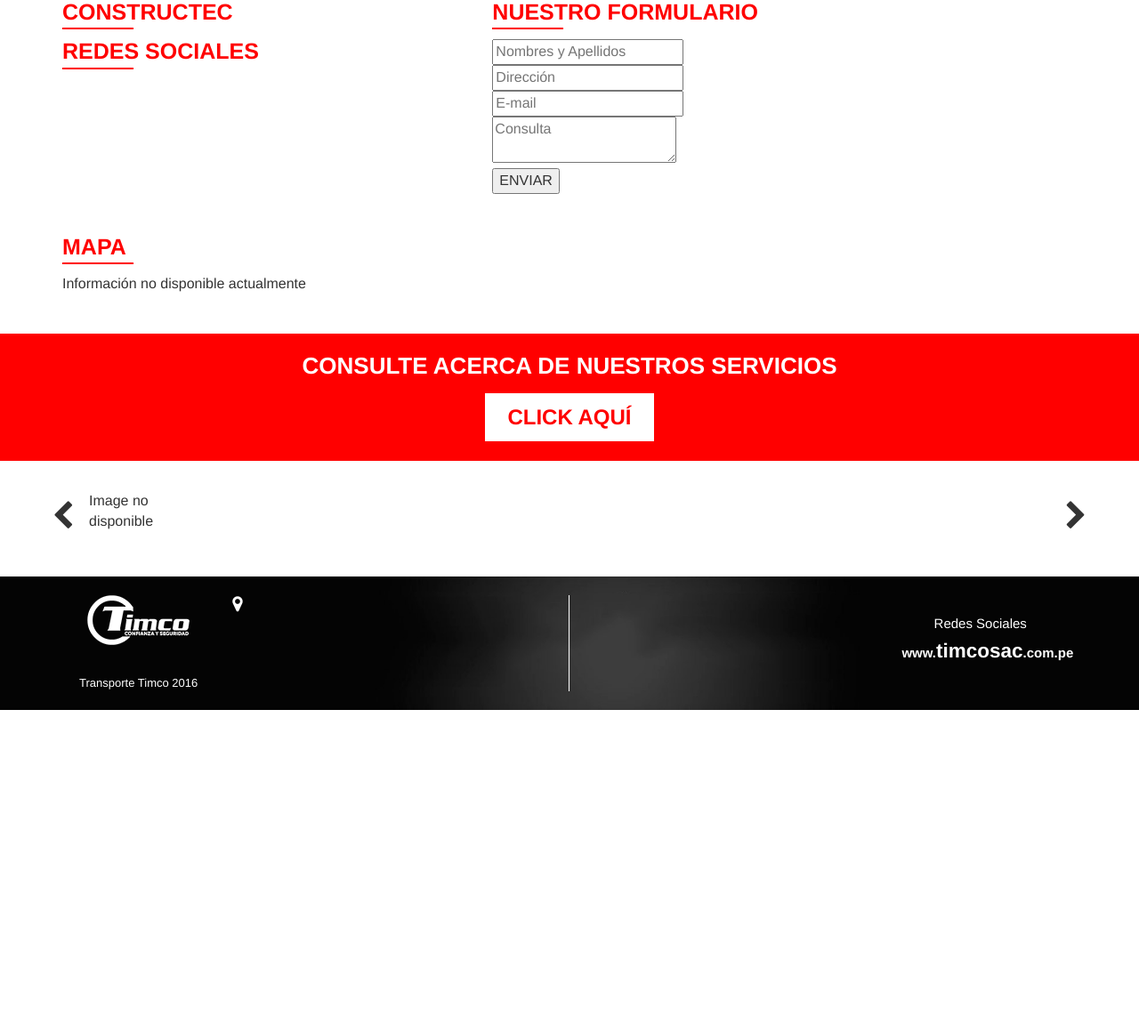
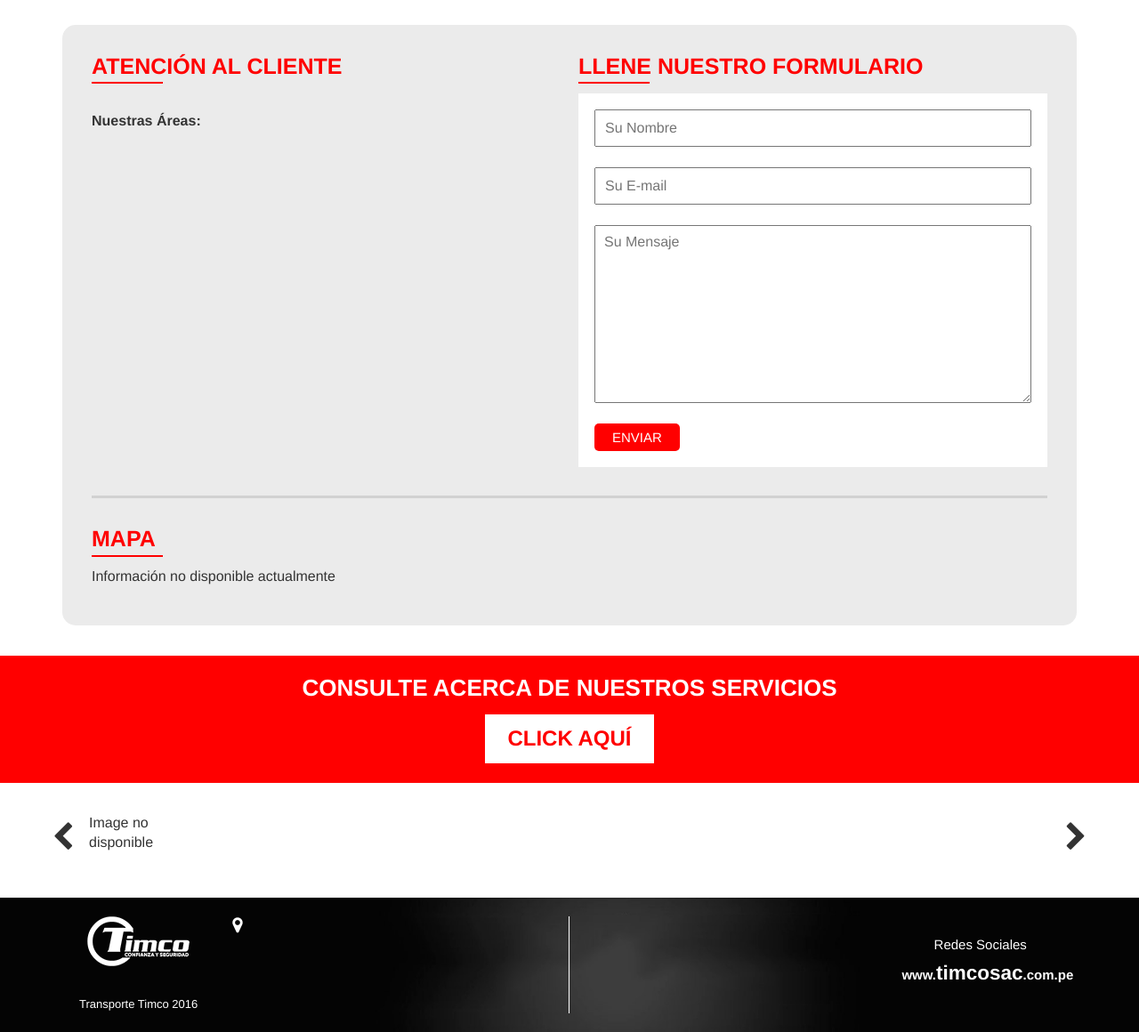
Before and after one commit to JDarkGreen/timco, a WordPress theme: template themes/timcosac/page-contacto.php in a window 1280 px wide. Shown: the part 328-1488 px from the top of the page at 89% size. Before the commit the page ends 1126 px from the top, so only its background shows below. Run offline with PHP 8.4 and a stand-in for WordPress, Linux system fonts and the light colour scheme; the site name, menu and one post (Sample post) are stand-ins, and other content is empty; some libraries are stand-ins or nearby versions.

Commit message:
update contacto

```diff
--- a/themes/timcosac/css/master.sass
+++ b/themes/timcosac/css/master.sass
@@ -100,6 +100,12 @@
 	height    : 3px
 	margin    : 32px auto
 	width     : 100%
+
+
+//Mapa
+#canvas-map
+	height: 317px
+	width : 100%
 
 /***************************************************************************************/
 /**-------------------------- PAGINAS EN COMUN  -------------------------------------**/
@@ -724,7 +730,7 @@
 /**------------------------------- PÁGINA BLOG  -------------------------------------**/
 /***************************************************************************************/
 
-//Articulo preview
+//Articulo PREVIEW
 .pageBlog__article
 	border-bottom: 2px solid $timco_line_gray
 	padding      : 39px 0
@@ -736,7 +742,7 @@
 		padding-bottom: 0
 
 	//Imagen
-	figure
+	figure.pageArticle__figure
 		overflow: hidden
 		img
 			+transform( scale(1.0) translateZ(0) )
@@ -765,6 +771,12 @@
 .pageBlog__article__text
 	font-size  : 14px
 	line-height: 1.3em
+
+//Articulo SINGLE
+
+//Imagen Destacada
+.pageArticle__image
+	margin: 0 auto 30px
 
 //Botón Leer Más
 .btn__read-more
@@ -796,10 +808,9 @@
 					color          : black
 					text-decoration: none
 					+transition( all 500ms ease )
-					//hover
-					&:hover
+					//hover o active
+					&:hover, &.active
 						color: $timco_red
-
 
 //Titulo Sidebar Categorias
 .pageBlog__categories__title
@@ -811,6 +822,68 @@
 	text-transform: uppercase
 	font-size     : 20px
 	font-weight   : 600
+
+/***************************************************************************************/
+/**------------------------------- PÁGINA CONTACTO -----------------------------------**/
+/***************************************************************************************/
+
+//Contenido Item
+.pageContacto__content
+	margin: 20px auto 0
+	//Parrafo de Información
+	.paragraph__info
+		span
+			display    : inline-block
+			font-weight: 600
+			width      : 130px
+	//Lista de Mails
+	ul.emails_list
+		list-style-type: none
+		margin         : 0 auto
+		padding        : 0
+		li
+			color    : $timco_red
+			font-size: 15px
+			//span
+			span
+				color  : black
+				display: inline-block
+				width  : 180px
+
+//Fomrulario
+.pageContacto__form
+	background: white
+	padding   : 18px
+	//Grupos e Inputs
+	.pageContacto__form__group
+		margin: 0 auto 23px
+		input, textarea
+			color      : rgba(0,0,0,.7)
+			display    : block
+			line-height: 1em
+			max-width  : 100%
+			outline    : none
+			padding    : 10px
+			width      : 100%
+		//only texarea
+		textarea
+			height    : 200px
+			max-height: 200px
+
+	//Botón Enviar Formulario
+	.btn__send-form
+		+border-radius( 5px )
+		background : $timco_red
+		border     : none
+		color      : #fff
+		font-size  : 15px
+		line-height: 1em
+		outline    : none
+		padding    : 8px 20px
+		+transition( all 500ms ease )
+		//Hover
+		&:hover
+			+scale( 1.2 )
 
 /***************************************************************************************/
 /**-------------------------------  MAIN FOOTER  -------------------------------------**/
--- a/themes/timcosac/js/script.js
+++ b/themes/timcosac/js/script.js
@@ -191,6 +191,11 @@
 			'transitionOut':	'elastic',
 		});
 
+		/*|-------------------------------------------------------------|*/
+		/*|-----  VALIDADOR FORMULARIO.  ------|*/
+		/*|--------------------------------------------------------------|*/
+		j('#form-contacto').parsley();
+
 	});
 /* +++++++++++++++++++++++++++++++++++++++++++++++++++++++++++ */
 })(jQuery);
--- a/themes/timcosac/page-blog.php
+++ b/themes/timcosac/page-blog.php
@@ -51,7 +51,7 @@
 					<article class="pageBlog__article <?= $class_article ?>">
 						<div class="row">
 							<div class="col-xs-5">
-								<figure>
+								<figure class="pageArticle__figure">
 									<?php //Imagen
 										$feat_img = get_the_post_thumbnail( $articulo->ID , 'full' , array('class'=>'img-responsive') );
 										if( !empty($feat_img) ) : echo $feat_img; else:
--- a/themes/timcosac/page-contacto.php
+++ b/themes/timcosac/page-contacto.php
@@ -3,7 +3,7 @@
 <!-- Global Post -->
 <?php
 	global $post;
-	$options = get_option('constructec_custom_settings');
+	$options = get_option('timco_custom_settings');
 ?>
 
 <!-- Get Header -->
@@ -15,121 +15,126 @@
 	include( locate_template("partials/banner-common-pages.php") );
 ?>
 
-<!-- Contenido Central -->
-<section class="pageContacto">
+<!-- CONTENEDOR COMUN -->
 <div class="container">
+	<main class="pageCommon__wrapper pageContacto">
+
 		<div class="row">
-			<!-- Seccion de Información -->
-			<div class="col-xs-12 col-sm-5">
+			<div class="col-xs-6">
+				<!-- Titulo  -->  <h2 class="text-uppercase sectionCommon__subtitle"><?php _e( 'atención al cliente', LANG ); ?></h2>
+
+				<div class="clearfix"></div>
+
+				<!-- Contenido -->
 				<section class="pageContacto__content">
-					<!-- Titulo -->
-					<h2 class="sectionCommon__subtitle pageEmpresa__subtitle text-uppercase">
-					<strong><?php _e( 'Constructec' , LANG ); ?></strong>
-					</h2>
-					<!-- Lista de Informacion -->
-					<ul class="pageContacto__menu-contacto">
-						<!-- Telefono -->
-						<?php $tel = $options['contact_tel']; if( !empty($tel)): ?>
-							<li><i class="fa fa-phone" aria-hidden="true"></i>
-								<?= $tel; ?>
-							</li>
+
+					<!-- Ofinina Central -->
+					<?php if( isset( $options['contact_tel'] ) && !empty( $options['contact_tel'] ) ) : ?>
+					<p class="paragraph__info"><span><?php _e('Oficina central:' , LANG ); ?></span>
+						<?= $options['contact_tel']; ?>
+					</p>
 					<?php endif; ?>
-						<!-- Celular -->
-						<?php $cel = $options['contact_cel']; if( !empty($cel)): ?>
-							<li><i class="fa fa-mobile" aria-hidden="true"></i>
-								<?= $cel; ?>
-							</li>
+
+					<!-- Nextel -->
+					<?php if( isset( $options['contact_cel'] ) && !empty( $options['contact_cel'] ) ) : ?>
+					<p class="paragraph__info"><span><?php _e('Nextel:' , LANG ); ?></span>
+						<?= $options['contact_cel']; ?>
+					</p>
 					<?php endif; ?>
-						<!-- Email -->
-						<?php $email = $options['contact_email']; if( !empty($email)): ?>
-							<li class="item--orange"><i class="fa fa-envelope" aria-hidden="true"></i>
-								<?= $email; ?>
-							</li>
+
+					<!-- Nuestras Areas -->
+					<p class="paragraph__info"><span><?php _e('Nuestras Áreas:' , LANG ); ?></span></p>
+
+					<!-- Lista de mails -->
+					<ul class="emails_list">
+
+						<!-- Gerente -->
+						<?php if( isset( $options['contact_email_gerente'] ) && !empty( $options['contact_email_gerente'] ) ) : ?>
+							<li><span><?php _e('Gerente Comercial:' , LANG ); ?></span> <?= $options['contact_email_gerente'] ?></li>
 						<?php endif; ?>
-					</ul> <!-- /.mainFooter__menu-contacto -->
+
+						<!-- Jefe de Operaciones -->
+						<?php if( isset( $options['contact_email'] ) && !empty( $options['contact_email'] ) ) : ?>
+							<li><span><?php _e('Jefe de Operaciones:' , LANG ); ?></span> <?= $options['contact_email'] ?></li>
+						<?php endif; ?>
+
+						<!-- Admin Documentaria -->
+						<?php if( isset( $options['contact_email_admin_doc'] ) && !empty( $options['contact_email_admin_doc'] ) ) : ?>
+							<li><span><?php _e('Admin Documentaria:' , LANG ); ?></span> <?= $options['contact_email_admin_doc'] ?></li>
+						<?php endif; ?>
+
+						<!-- Facturación y Cobranza -->
+						<?php if( isset( $options['contact_email_factura'] ) && !empty( $options['contact_email_factura'] ) ) : ?>
+							<li><span><?php _e('Facturación y Cobranza:' , LANG ); ?></span> <?= $options['contact_email_factura'] ?></li>
+						<?php endif; ?>
+
+						<!-- Logística -->
+						<?php if( isset( $options['contact_email_logistica'] ) && !empty( $options['contact_email_logistica'] ) ) : ?>
+							<li><span><?php _e('Logística:' , LANG ); ?></span> <?= $options['contact_email_logistica'] ?></li>
+						<?php endif; ?>
+
+
+					</ul> <!-- /. -->
+
+
 				</section> <!-- /.pageContacto__content -->
 
-				<!-- Redes Sociales -->
-				<section class="pageContacto__content">
-					<!-- Titulo -->
-					<h2 class="sectionCommon__subtitle text-uppercase">
-					<strong><?php _e( 'redes sociales' , LANG ); ?></strong>
-					</h2>
-					<!-- Menu redes sociales -->
-					<ul class="pageContacto__social-link">
-						<!-- Youtube -->
-						<?php $ytube = $options['red_social_ytube']; if( !empty($ytube)): ?>
-						<li><a target="_blank" href="<?= $ytube ?>"><i class="fa fa-youtube" aria-hidden="true"></i>
-						</a></li>
-						<?php endif; ?>
-						<!-- Twitter -->
-						<?php $tw = $options['red_social_twitter']; if( !empty($tw)): ?>
-						<li><a target="_blank" href="<?= $tw ?>"><i class="fa fa-twitter" aria-hidden="true"></i></a></li>
-						<?php endif; ?>
-						<!-- Facebook -->
-						<?php $fb = $options['red_social_fb']; if( !empty($fb)): ?>
-						<li><a target="_blank" href="<?= $fb ?>"><i class="fa fa-facebook" aria-hidden="true"></i></a></li>
-						<?php endif; ?>
-					</ul> <!-- /.mainFooter__social-link -->
-				</section> <!-- /.pageContacto__content pageContacto__social-link -->
-			</div> <!-- /.col-xs-12 col-sm-5 -->
+			</div> <!-- /.col-xs-6 -->
+			<div class="col-xs-6">
+				<!-- Titulo  -->  <h2 class="text-uppercase sectionCommon__subtitle"><?php _e( 'llene nuestro formulario', LANG ); ?></h2>
 
-			<!-- Seccion de Formulario -->
-			<div class="col-xs-12 col-sm-7">
-				<section class="pageContacto__form">
-					<!-- Titulo -->
-					<h2 class="sectionCommon__subtitle text-uppercase">
-					<strong><?php _e( 'nuestro formulario' , LANG ); ?></strong>
-					</h2>
 				<!-- Formulario -->
-					<form id="form-contacto" action="" class="" method="POST">
+				<form id="form-contacto" action="" class="pageContacto__form" method="POST">
+
+					<!-- Nombre -->
 					<div class="pageContacto__form__group">
 						<label for="input_name" class="sr-only"></label>
-							<input type="text" name="input_name" placeholder="<?php _e( 'Nombres y Apellidos', LANG ); ?>" required />
+						<input type="text" name="input_name" placeholder="<?php _e( 'Su Nombre', LANG ); ?>" required />
 					</div> <!-- /.pageContacto__form__group -->
-						<div class="pageContacto__form__group">
-							<label for="input_address" class="sr-only"></label>
-							<input type="text" name="input_address" placeholder="<?php _e( 'Dirección', LANG ); ?>" required />
-						</div> <!-- /.pageContacto__form__group -->
+
+					<!-- Email -->
 					<div class="pageContacto__form__group">
 						<label for="input_email" class="sr-only"></label>
-							<input type="email" name="input_email" placeholder="<?php _e( 'E-mail', LANG ); ?>" data-parsley-trigger="change" required="" data-parsley-type-message="Escribe un email válido"/>
+						<input type="email" name="input_email" placeholder="<?php _e( 'Su E-mail', LANG ); ?>" data-parsley-trigger="change" required="" data-parsley-type-message="Escribe un email válido"/>
 					</div> <!-- /.pageContacto__form__group -->
+
+					<!-- Texto -->
 					<div class="pageContacto__form__group">
 						<label for="input_email" class="sr-only"></label>
-							<textarea name="input_consulta" id="" placeholder="<?php _e( 'Consulta', LANG ); ?>" data-parsley-trigger="keyup" data-parsley-minlength="20" data-parsley-maxlength="100" data-parsley-minlength-message="Necesitas más de 20 caracteres" data-parsley-validation-threshold="10"></textarea>
+						<textarea name="input_consulta" id="" placeholder="<?php _e( 'Su Mensaje', LANG ); ?>" data-parsley-trigger="keyup" data-parsley-minlength="20" data-parsley-maxlength="100" data-parsley-minlength-message="Necesitas más de 20 caracteres" data-parsley-validation-threshold="10"></textarea>
 					</div> <!-- /.pageContacto__form__group -->
-						<!-- Boton de enviar el formulario  -->
-						<div class="pageContacto__form__group">
-							<button id="send-form" class="btn__send-form text-uppercase">
+
+					<button type="submit" id="send-form" class="btn__send-form text-uppercase">
 						<?php _e( 'enviar' , LANG ); ?>
 					</button> <!-- /.btn__send-form -->
-						</div> <!-- /.pageContacto__form__group -->
-					</form> <!-- /. -->
-				</section> <!-- /.pageContacto__form -->
-			</div> <!-- /.col-xs-12 col-sm-7 -->
+
+				</form> <!-- /.pageContacto__form -->
+
+			</div> <!-- /.col-xs-6 -->
 		</div> <!-- /.row -->
 
-		<!-- Saltos de linea  -->  <br/><br/>
-		<!-- Mapa -->
-		<!-- Titulo -->
-		<h2 class="sectionCommon__subtitle pageEmpresa__subtitle text-uppercase">
-		<strong><?php _e( 'mapa' , LANG ); ?></strong>
-		</h2>
-	</div> <!-- /.container -->
+		<!-- Linea de Separacion --> <div class="line-separation--gray"></div>
+
+		<div class="row">
+			<div class="col-xs-12">
+				<!-- Titulo  -->  <h2 class="text-uppercase sectionCommon__subtitle"><?php _e( 'mapa', LANG ); ?></h2>
+
 				<!-- Mapa -->
 				<?php if( !empty($options['contact_mapa']) ) : ?>
 					<section class="pageContacto__mapa">
 						<div id="canvas-map"></div>
 					</section> <!-- /.pageContacto__mapa -->
 				<?php else: ?>
-		<div class="container">
 					<p><?php _e( 'Información no disponible actualmente' , LANG ); ?></p>
-		</div>
 				<?php endif; ?>
-</section> <!-- /.pageContacto  -->
 
-<!-- Incluir Banner de Servicios -->
+			</div> <!-- /.col-xs-12 -->
+		</div> <!-- /.row -->
+
+	</main> <!-- /.pageCommon__wrapper -->
+</div> <!-- /.container -->
+
+<!-- Incluir Seccion banner de servicios -->
 <?php include(locate_template('partials/banner-services.php')); ?>
 
 <!-- Incluir template de carousel clientes -->
@@ -157,11 +162,11 @@
 
 	      //infowindow
 	      var infowindow    = new google.maps.InfoWindow({
-	        content: <?= "'" . $options['contact_address'] . "'" ?>
+	        content: '<?= "Timco SAC" ?>'
 	      });
 
 	      //icono
-	      var icono = "<?= IMAGES ?>/icon/contacto_icono_mapa.jpg";
+	      //var icono = "<?= IMAGES ?>/icon/contacto_icono_mapa.jpg";
 
 	      //crear marcador
 	      marker = new google.maps.Marker({
@@ -169,8 +174,8 @@
 	        draggable: false,
 	        animation: google.maps.Animation.DROP,
 	        position : {lat: lat, lng: lng},
-	        title    : "<?php _e(bloginfo('name'),'damol-framework') ?>",
-	        icon     : icono
+	        title    : "<?php _e(bloginfo('name') , LANG )?>",
+	        //icon     : icono
 	      });
 	      //marker.addListener('click', toggleBounce);
 	      marker.addListener('click', function() {
--- a/themes/timcosac/partials/banner-common-pages.php
+++ b/themes/timcosac/partials/banner-common-pages.php
@@ -11,7 +11,7 @@
 			?>
 				<img src="<?= $img_banner ?>" alt="banner-nosotros-empresa-pbg" class="img-responsive" />
 			<?php else: ?>
-				<img src="http://placeimg.com/1920/316/any" alt="banner-nosotros-empresa-pbg" class="img-responsive" />
+				<img src="http://placekitten.com/1920/316" alt="banner-nosotros-empresa-pbg" class="img-responsive" />
 			<?php endif; ?>
 		</figure>
 
```
Also changed, not shown: themes/timcosac/functions/theme/admin/theme-customizer.php (+57 -2 lines), themes/timcosac/single.php (+5 -34 lines), themes/timcosac/css/master.css. Lines whose indentation alone changed are shown as unchanged.
